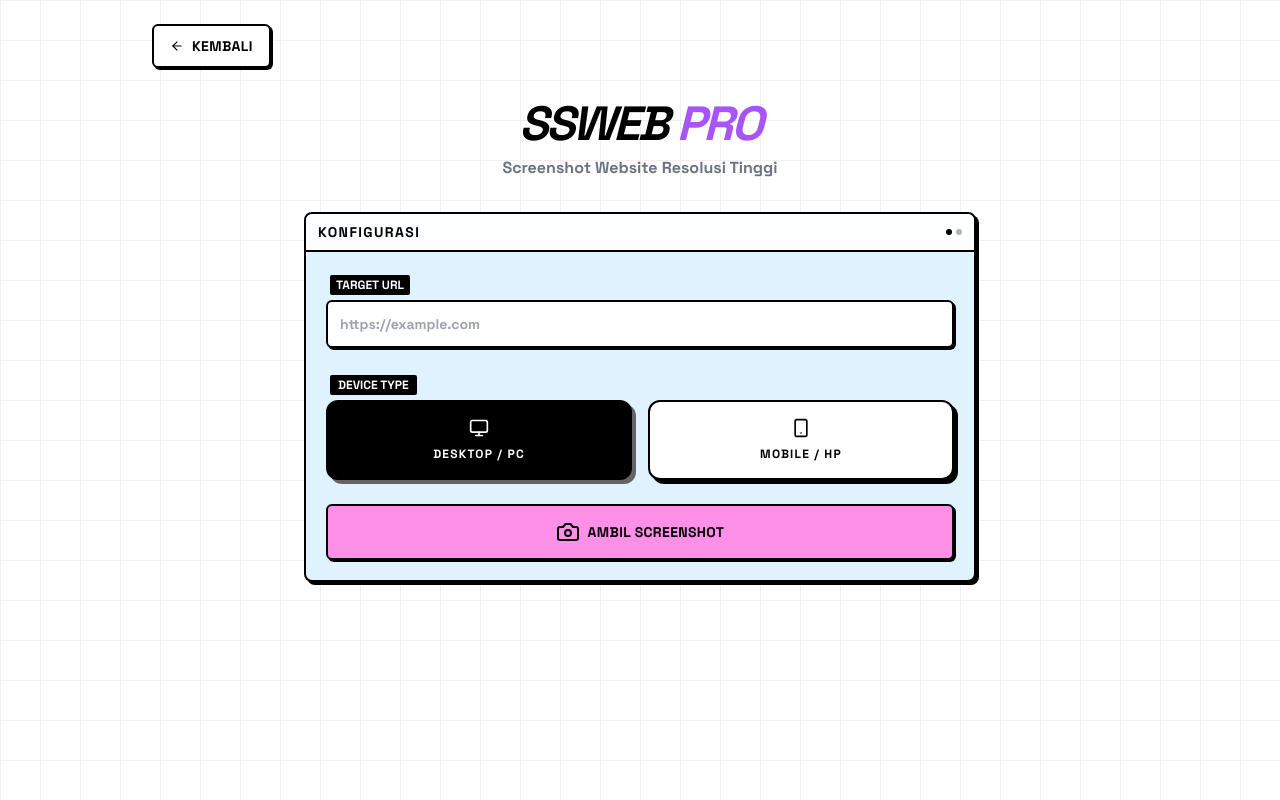
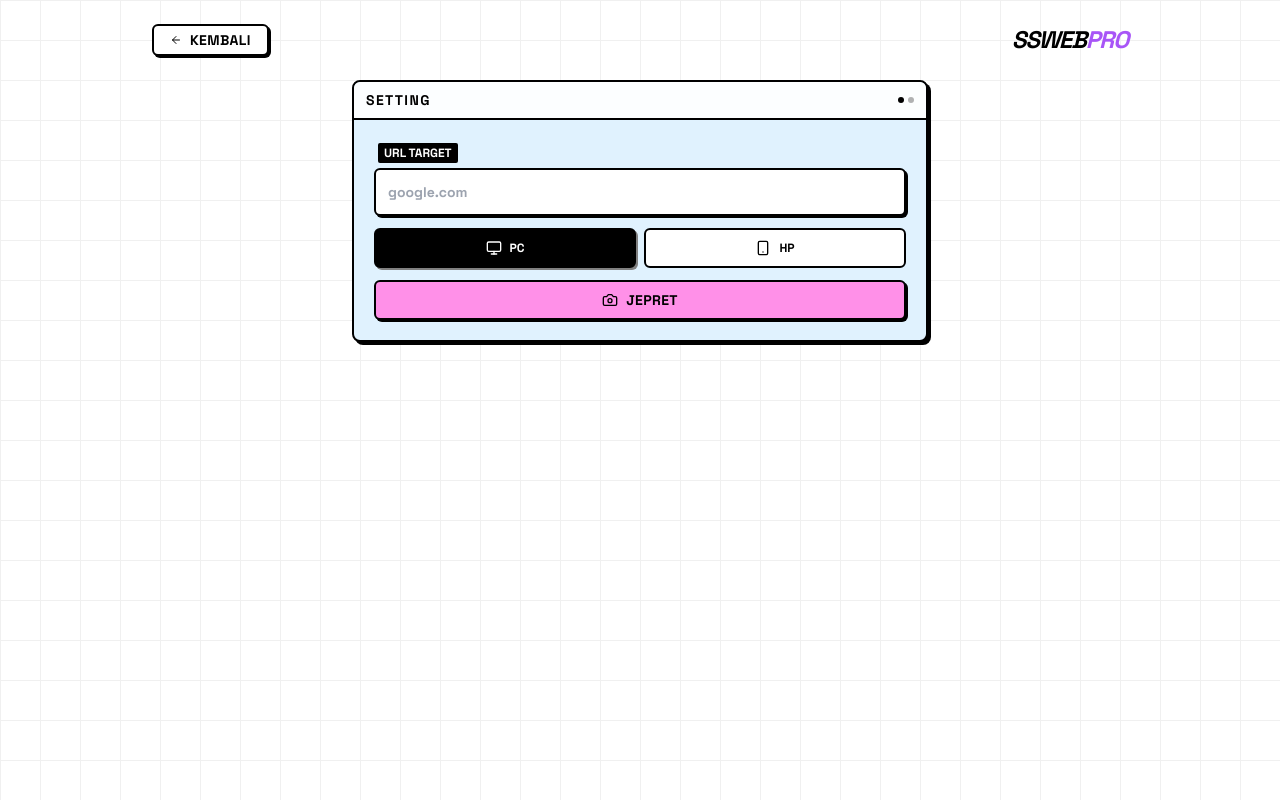
Before and after one commit to akaanakbaik/kaai, a React (Vite) app: page /ssweb in a window 1280 px wide. Built offline with nearby package versions, Linux system fonts and the light colour scheme.

Commit message:
Update SSWeb.jsx

```diff
--- a/src/pages/SSWeb.jsx
+++ b/src/pages/SSWeb.jsx
@@ -1,7 +1,7 @@
 import React, { useState } from 'react';
 import axios from 'axios';
 import { NeoCard, NeoButton, NeoInput, PageWrapper } from '../components/NeoUI';
-import { Camera, Download, Loader, Monitor, Smartphone, ArrowLeft, Image, ExternalLink } from 'lucide-react';
+import { Camera, Download, Loader, Monitor, Smartphone, ArrowLeft, ExternalLink, RefreshCw } from 'lucide-react';
 import { Link } from 'react-router-dom';
 import toast from 'react-hot-toast';
 import { Helmet } from 'react-helmet-async';
@@ -14,74 +14,91 @@ const SSWeb = () => {
     const [loading, setLoading] = useState(false);
 
     const handleSS = async () => {
-        if(!url.startsWith('http')) return toast.error("URL wajib pakai http:// atau https://");
+        if(!url) return toast.error("Masukkan URL dulu!");
+        // Auto add https if missing
+        let targetUrl = url;
+        if (!targetUrl.startsWith('http')) targetUrl = `https://${targetUrl}`;
+
         setLoading(true); setResult(null);
         try {
-            const res = await axios.get(`/api/ssweb?url=${url}&type=${type}`);
+            const res = await axios.get(`/api/ssweb?url=${encodeURIComponent(targetUrl)}&type=${type}`);
             if(res.data.status) {
-                // Pastikan URL tidak di-cache browser
+                // Tambahkan timestamp agar browser tidak cache gambar lama
                 setResult(`${res.data.url}?t=${Date.now()}`);
-                toast.success("Berhasil!");
+                toast.success("Cekrek! Berhasil.");
             } else throw new Error(res.data.msg);
-        } catch (e) { toast.error("Gagal: " + (e.response?.data?.msg || "Server Error")); } finally { setLoading(false); }
+        } catch (e) {
+            toast.error("Gagal: " + (e.response?.data?.msg || "Server Timeout / Error"));
+        } finally { setLoading(false); }
     };
 
     return (
         <PageWrapper>
-            <Helmet><title>SSWeb Pro - KAAI</title></Helmet>
-            <div className="mb-8"><Link to="/"><NeoButton variant="white" className="text-xs"><ArrowLeft size={14}/> KEMBALI</NeoButton></Link></div>
+            <Helmet><title>SSWeb Pro</title></Helmet>
 
-            <div className="max-w-2xl mx-auto space-y-8">
-                <div className="text-center space-y-2">
-                    <h1 className="text-5xl font-black italic tracking-tighter">SSWEB <span className="text-purple-500">PRO</span></h1>
-                    <p className="text-base font-bold text-gray-500">Screenshot Website Resolusi Tinggi</p>
+            <div className="flex items-center justify-between mb-6">
+                <Link to="/"><NeoButton variant="white" className="h-8 text-[10px]"><ArrowLeft size={12}/> KEMBALI</NeoButton></Link>
+                <div className="text-right">
+                    <h1 className="text-2xl font-black italic tracking-tighter leading-none">SSWEB<span className="text-purple-500">PRO</span></h1>
                 </div>
+            </div>
 
-                <NeoCard className="bg-[#E0F2FE]" title="KONFIGURASI">
-                    <div className="space-y-6">
-                        <NeoInput placeholder="https://example.com" value={url} onChange={e => setUrl(e.target.value)} label="TARGET URL" />
+            <div className="max-w-xl mx-auto space-y-4">
+                <NeoCard className="bg-[#E0F2FE]" title="SETTING">
+                    <div className="space-y-3">
+                        <NeoInput
+                            placeholder="google.com"
+                            value={url}
+                            onChange={e => setUrl(e.target.value)}
+                            label="URL TARGET"
+                        />
 
-                        <div className="space-y-1">
-                            <label className="font-bold text-xs uppercase ml-1 bg-black text-white px-2 py-0.5 rounded-sm inline-block">DEVICE TYPE</label>
-                            <div className="grid grid-cols-2 gap-4">
-                                {[{id:'desktop',l:'DESKTOP / PC',i:<Monitor size={20}/>},{id:'mobile',l:'MOBILE / HP',i:<Smartphone size={20}/>}].map(t=>(
-                                    <button key={t.id} onClick={()=>setType(t.id)} className={`flex flex-col items-center gap-2 p-4 rounded-xl border-2 border-black transition-all ${type===t.id?'bg-black text-white shadow-[4px_4px_0px_0px_rgba(100,100,100,1)]':'bg-white hover:bg-gray-50 shadow-[4px_4px_0px_0px_black]'}`}>
-                                        {t.i}<span className="text-xs font-black tracking-widest">{t.l}</span>
-                                    </button>
-                                ))}
-                            </div>
+                        <div className="grid grid-cols-2 gap-2">
+                            {[{id:'desktop',l:'PC',i:<Monitor size={16}/>},{id:'mobile',l:'HP',i:<Smartphone size={16}/>}].map(t=>(
+                                <button
+                                    key={t.id}
+                                    onClick={()=>setType(t.id)}
+                                    className={`flex items-center justify-center gap-2 p-2.5 rounded-md border-2 border-black transition-all ${type===t.id?'bg-black text-white shadow-[2px_2px_0px_0px_gray]':'bg-white hover:bg-gray-50'}`}
+                                >
+                                    {t.i}<span className="text-xs font-bold">{t.l}</span>
+                                </button>
+                            ))}
                         </div>
 
-                        <NeoButton onClick={handleSS} disabled={loading} className="w-full h-14 text-lg" variant="secondary">
-                            {loading ? <div className="flex items-center gap-2"><Loader className="animate-spin"/> MEMPROSES...</div> : <><Camera/> AMBIL SCREENSHOT</>}
+                        <NeoButton onClick={handleSS} disabled={loading} className="w-full h-10 text-sm" variant="secondary">
+                            {loading ? <Loader className="animate-spin" size={16}/> : <><Camera size={16}/> JEPRET</>}
                         </NeoButton>
                     </div>
                 </NeoCard>
 
                 <AnimatePresence>
                     {result && (
-                        <motion.div initial={{opacity:0, y:20}} animate={{opacity:1, y:0}}>
-                            <NeoCard title="HASIL PREVIEW" className="bg-white">
-                                <div className="border-2 border-black p-2 bg-gray-100 rounded-lg mb-4 shadow-inner relative group">
-                                    <div className="absolute inset-0 flex items-center justify-center bg-gray-200 -z-10 text-gray-400 font-bold">
-                                        Memuat Gambar...
-                                    </div>
+                        <motion.div initial={{opacity:0, scale:0.95}} animate={{opacity:1, scale:1}}>
+                            <NeoCard title="HASIL" className="bg-white">
+                                {/* WRAPPER GAMBAR DENGAN FIXED MIN-HEIGHT AGAR TIDAK COLLAPSE */}
+                                <div className="border-2 border-black bg-gray-100 rounded mb-3 relative min-h-[200px] flex items-center justify-center overflow-hidden">
                                     <img
                                         src={result}
-                                        className="w-full h-auto rounded border border-gray-300"
+                                        className="w-full h-auto object-contain block"
                                         alt="Hasil Screenshot"
+                                        onLoad={() => toast.success("Gambar dimuat!")}
                                         onError={(e) => {
                                             e.target.style.display = 'none';
-                                            toast.error("Gagal memuat gambar (Link Expired/Error)");
+                                            toast.error("Gagal load gambar");
                                         }}
                                     />
+                                    {/* Fallback text behind image */}
+                                    <div className="absolute inset-0 -z-10 flex flex-col items-center justify-center text-gray-400">
+                                        <Loader className="animate-spin mb-2"/>
+                                        <span className="text-xs font-bold">Memuat Preview...</span>
+                                    </div>
                                 </div>
-                                <div className="grid grid-cols-2 gap-4">
-                                    <a href={result} target="_blank" rel="noopener noreferrer" className="w-full">
-                                        <NeoButton variant="white" className="w-full"><ExternalLink size={16}/> BUKA FULL</NeoButton>
+                                <div className="grid grid-cols-2 gap-2">
+                                    <a href={result} target="_blank" rel="noreferrer" className="w-full">
+                                        <NeoButton variant="white" className="w-full h-9 text-xs"><ExternalLink size={14}/> BUKA</NeoButton>
                                     </a>
-                                    <a href={result} download={`ssweb-${Date.now()}.jpg`} target="_blank" rel="noopener noreferrer" className="w-full">
-                                        <NeoButton variant="dark" className="w-full"><Download size={16}/> DOWNLOAD JPG</NeoButton>
+                                    <a href={result} download={`ssweb-${Date.now()}.jpg`} target="_blank" rel="noreferrer" className="w-full">
+                                        <NeoButton variant="dark" className="w-full h-9 text-xs"><Download size={14}/> SIMPAN</NeoButton>
                                     </a>
                                 </div>
                             </NeoCard>
```
